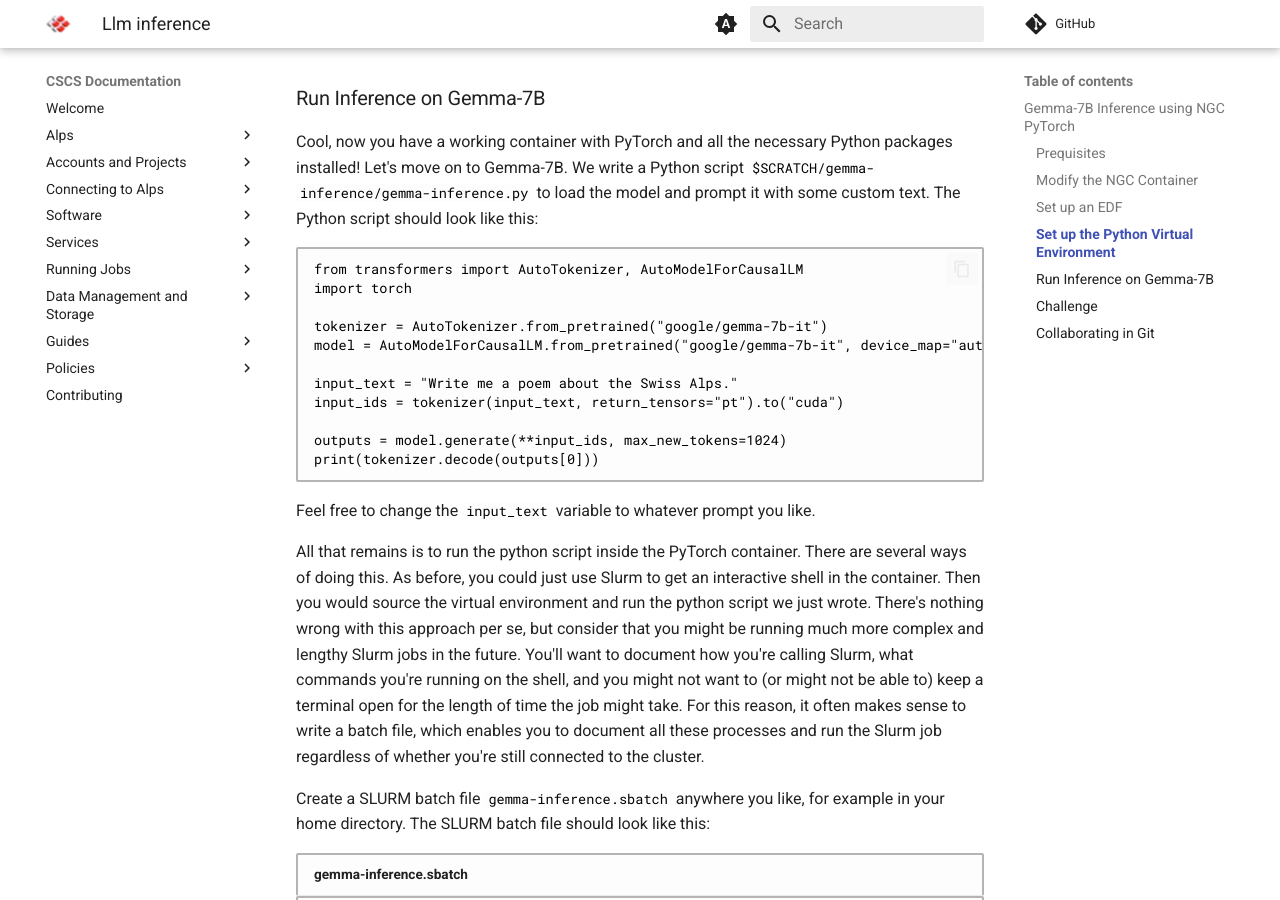
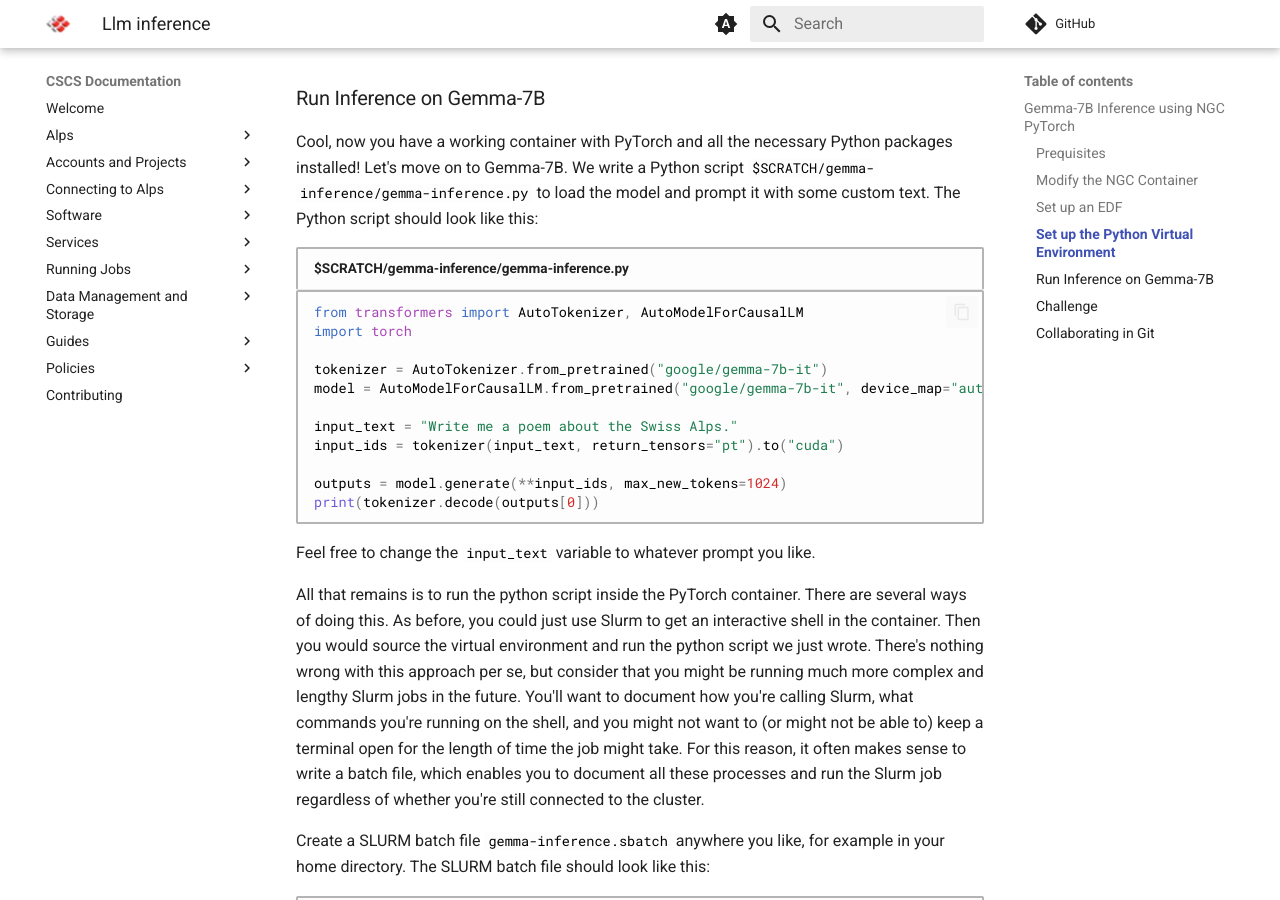
Before and after one commit to nickjbrowning/cscs-docs, an MkDocs documentation site: the page built from docs/guides/mlp_tutorials/llm-inference.md, in a window 1280 px wide and 900 px high, scrolled down 4093 px. Built offline with MkDocs 1.6.1 and Material for MkDocs 9.7.7, drawn with Linux system fonts in a browser that asks for light colours; comment, search, counter and statistics services are not loaded.

Commit message:
Update docs/guides/mlp_tutorials/llm-inference.md

````diff
--- a/docs/guides/mlp_tutorials/llm-inference.md
+++ b/docs/guides/mlp_tutorials/llm-inference.md
@@ -137,7 +137,7 @@
 
 Cool, now you have a working container with PyTorch and all the necessary Python packages installed! Let's move on to Gemma-7B.  We write a Python script `$SCRATCH/gemma-inference/gemma-inference.py` to load the model and prompt it with some custom text. The Python script should look like this:
 
-```
+```python title="$SCRATCH/gemma-inference/gemma-inference.py"
 from transformers import AutoTokenizer, AutoModelForCausalLM
 import torch
 
````
